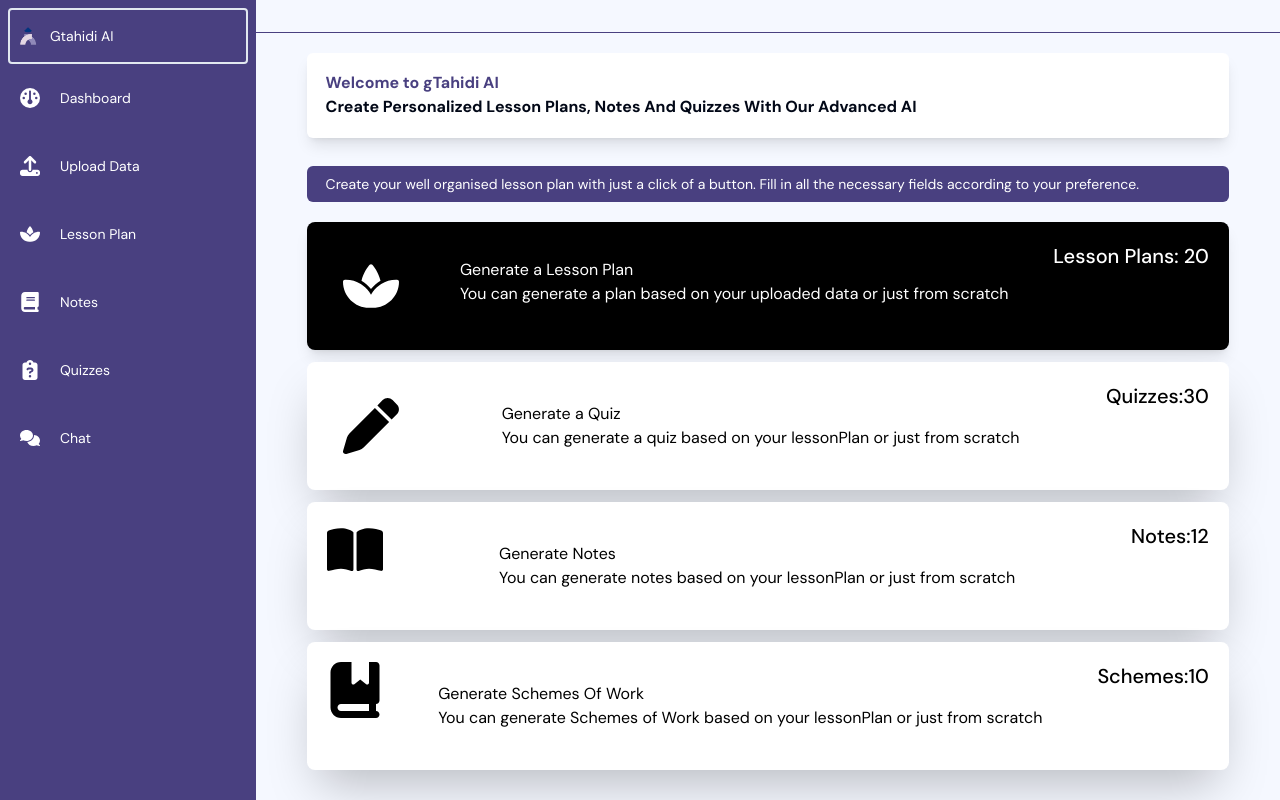
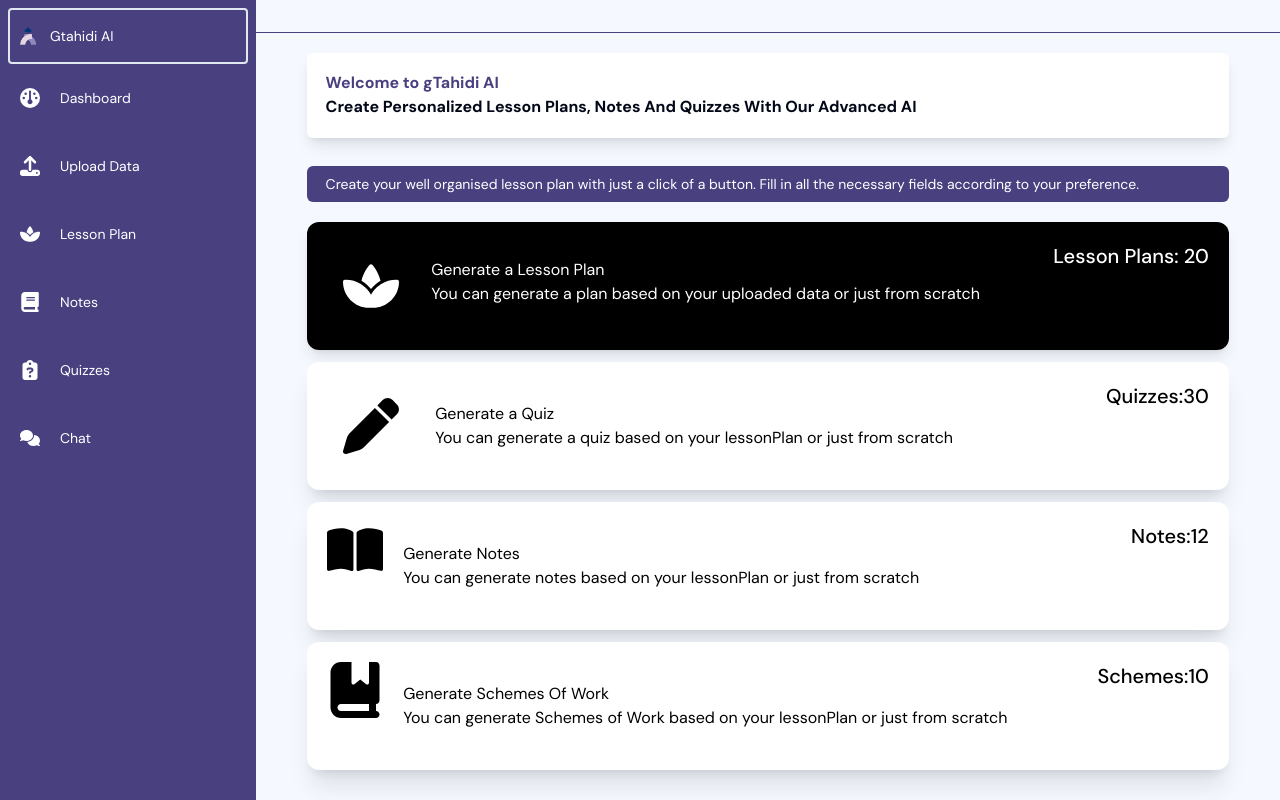
Before and after one commit to gTahidi/gTahidi-Beta, a Next.js app: page /dashboard in a window 1280 px wide. Built offline with nearby package versions, Linux system fonts and the light colour scheme; no server answers.

Commit message:
struggles

```diff
--- a/app/dashboard/page.tsx
+++ b/app/dashboard/page.tsx
@@ -39,9 +39,10 @@ const Dashboard = () => {
         Fill in all the necessary fields according to your preference.
       </p>
       <div className=" w-full gap-5">
-        <div className="bg-black p-5 shadow-lg rounded-lg flex  mb-3 items-start justify-between text-white  ">
+        <div className="bg-black p-5 shadow-lg rounded-xl flex justify-start mb-3 items-start text-white cursor-pointer transform transition-transform duration-200 hover:scale-105 hover:shadow-lg">
+
           <FontAwesomeIcon icon={faSpa} className=" p-4  w-14 h-14" />
-          <div className="p-4">
+          <div className="p-4 flex-grow">
             <h1>Generate a Lesson Plan</h1>
             <p>You can generate a plan based on your uploaded data or just from scratch </p>
           </div>
@@ -49,9 +50,10 @@ const Dashboard = () => {
             <p className="font-medium text-xl">Lesson Plans: {plans}</p>
           </div>
         </div>
-        <div className="bg-white shadow-2xl p-5 rounded-lg mb-3 flex items-start justify-between text-black ">
+        <div className="bg-white p-5 shadow-xl rounded-xl mb-3 flex items-start justify-between text-black transform transition-transform duration-200 hover:scale-105 hover:shadow-lg">
+
           <FontAwesomeIcon icon={faPen} className=" p-4 w-14 h-14" />
-          <div className="p-5">
+          <div className="p-5 flex-grow">
             <h1>Generate a Quiz</h1>
             <p>You can generate a quiz based on your lessonPlan or just from scratch </p>
           </div>
@@ -59,9 +61,10 @@ const Dashboard = () => {
             <p className="font-medium text-xl">Quizzes:{quizzes}</p>
           </div>
         </div>
-        <div className="p-5 rounded-lg flex mb-3 items-start justify-between shadow-2xl bg-white text-black ">
+        <div className="p-5 rounded-xl flex mb-3 items-start justify-between shadow-xl bg-white text-black transform transition-transform duration-200 hover:scale-105 hover:shadow-lg">
+
           <FontAwesomeIcon icon={faBookOpen} className="w-14 h-14" />
-          <div className="p-5">
+          <div className="p-5 flex-grow">
             <h1>Generate Notes</h1>
             <p>You can generate notes based on your lessonPlan or just from scratch </p>
           </div>
@@ -70,9 +73,9 @@ const Dashboard = () => {
           </div>
 
         </div>
-        <div className="p-5 rounded-lg flex items-start mb-2 shadow-2xl justify-between bg-white text-black ">
+        <div     className="p-5 rounded-xl flex items-start mb-2 shadow-xl justify-between bg-white text-black transform transition-transform duration-200 hover:scale-105 hover:shadow-lg">
           <FontAwesomeIcon icon={faBookBookmark} className="w-14 h-14" />
-          <div className="p-5">
+          <div className="p-5 flex-grow">
             <h1>Generate Schemes Of Work</h1>
             <p>You can generate Schemes of Work based on your  lessonPlan or just from scratch </p>
           </div>
```
